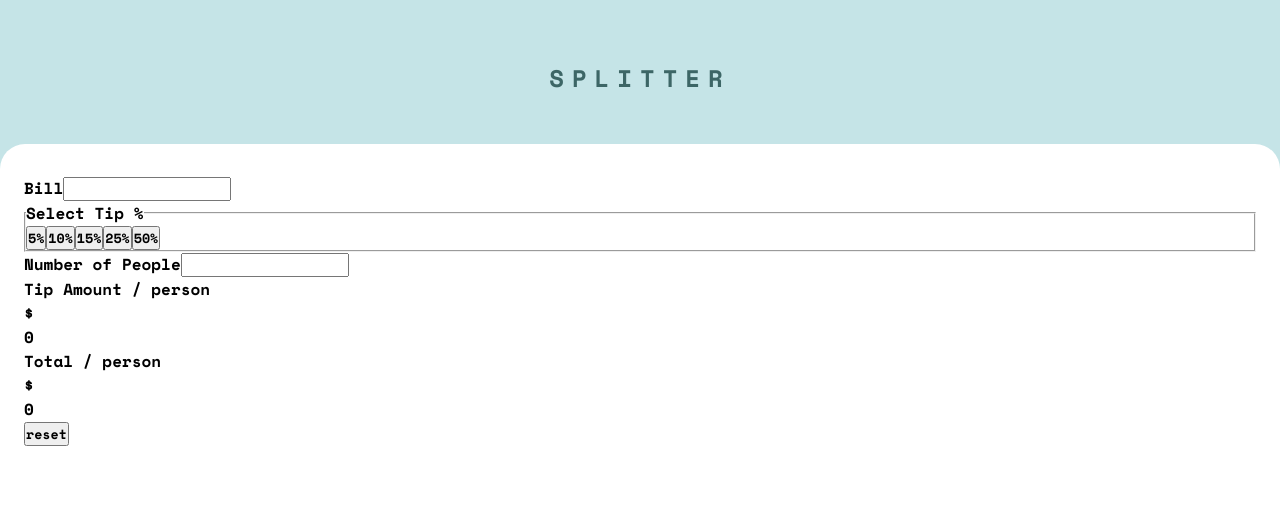
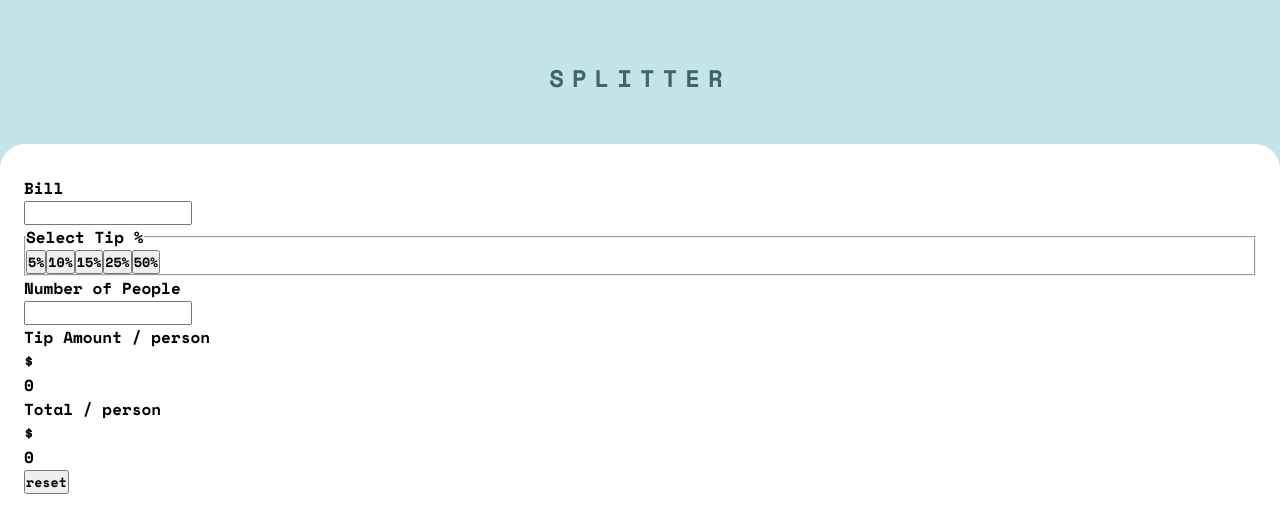
Before and after one commit to Aditi-Sawardekar/tip-calculator-app, a React (Vite) app: page / in a window 1280 px wide. Shown: the top 532 px of the page. Built offline with nearby package versions, Linux system fonts and the light colour scheme.

Commit message:
Refactor InputValue component and update TipCalculatorPage to handle conditional rendering of currency

```diff
--- a/src/components/InputValue/InputValue.tsx
+++ b/src/components/InputValue/InputValue.tsx
@@ -2,6 +2,7 @@ interface InputValueProps {
   id: string;
   label: string;
   type: string;
+  currency?: string;
   value: number | null;
   onChange: (event: React.ChangeEvent<HTMLInputElement>) => void;
 }
@@ -10,13 +11,17 @@ export default function InputValue({
   id,
   label,
   type,
+  currency = " ",
   value,
   onChange,
 }: InputValueProps) {
   return (
     <div>
       <label htmlFor={id}>{label}</label>
-      <input id={id} type={type} value={value ?? ""} onChange={onChange} />
+      <div>
+        {value !== null ? currency : " "}
+        <input id={id} type={type} value={value ?? ""} onChange={onChange} />
+      </div>
     </div>
   );
 }
--- a/src/pages/TipCalculatorPage/TipCalculatorPage.tsx
+++ b/src/pages/TipCalculatorPage/TipCalculatorPage.tsx
@@ -48,6 +48,7 @@ export default function TipCalculatorPage() {
           id="amount"
           label="Bill"
           type="number"
+          currency="$"
           value={billAmount}
           onChange={(event) => {
             setBillAmount(
```
